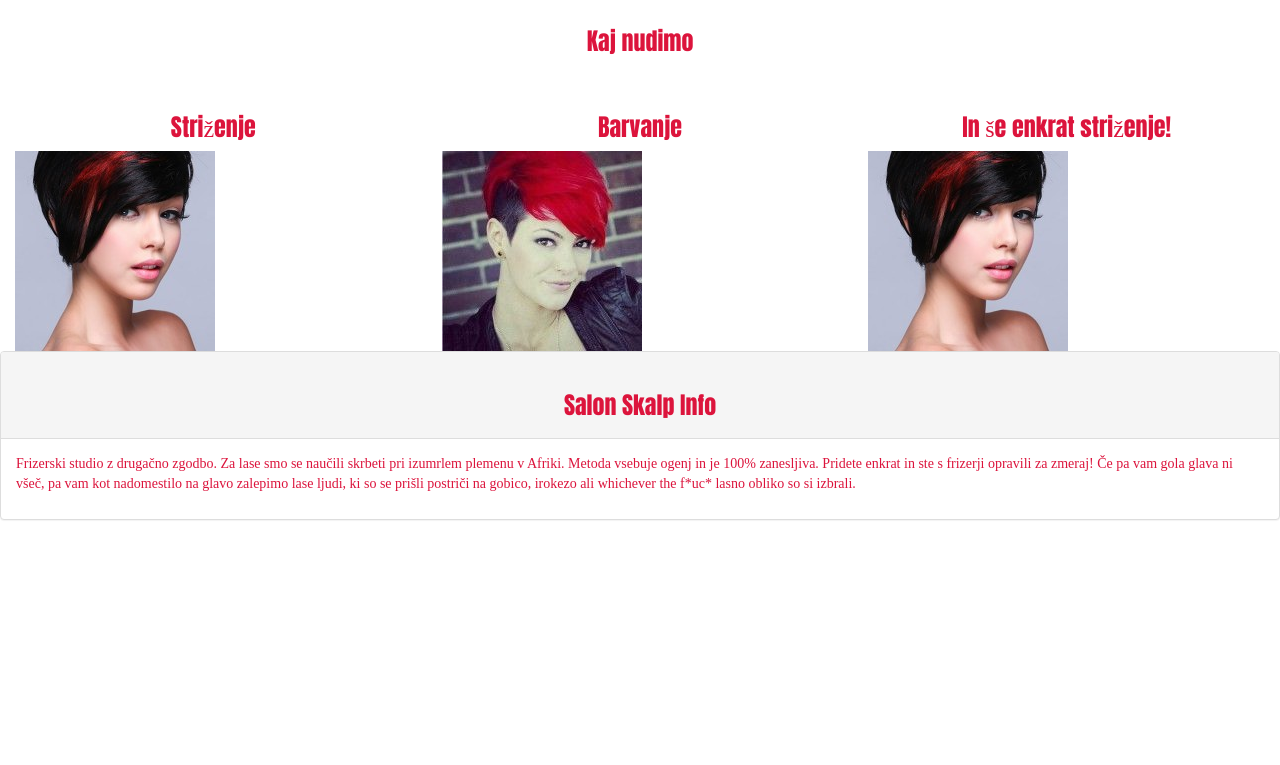
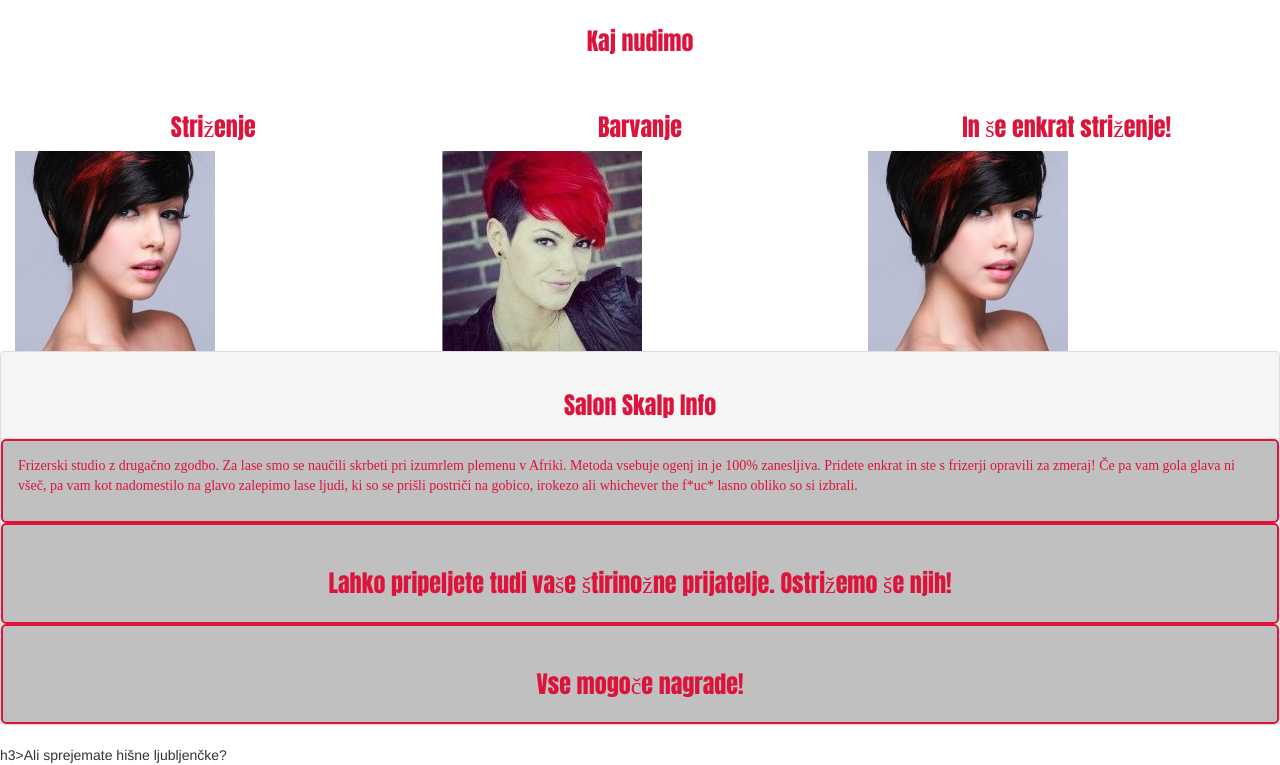
Before and after one commit to jan10111/Frizerski-studio, a plain HTML site: page index.html in a window 1280 px wide. Shown: the part 625-1390 px from the top of the page. Before the commit the page ends 1165 px from the top, so only its background shows below. Drawn offline with Linux system fonts and the light colour scheme.

Commit message:
first commit

```diff
--- a/index.html
+++ b/index.html
@@ -100,9 +100,13 @@
     všeč, pa vam kot nadomestilo na glavo zalepimo lase ljudi, ki so se prišli postriči na gobico, irokezo ali whichever the f*uc*
     lasno obliko so si izbrali.</p>
   </div>
+  <div class="panel-body"><h3>Lahko pripeljete tudi vaše štirinožne prijatelje. Ostrižemo še njih!</h3></div>
+  <div class="panel-body"><h3>Vse mogoče nagrade!</h3></div>
+
 </div>
 
 
+h3>Ali sprejemate hišne ljubljenčke?</h3>
 
 
   </body>
--- a/style.css
+++ b/style.css
@@ -31,6 +31,9 @@ p {
   font-family: "times new roman";
   font-size: 14px;
 }
-img.container-fluid {
-  marginf: auto;
+
+.panel-body {
+  background-color: silver;
+  border: 2px solid crimson;
+  border-radius: 5px;
 }
```
